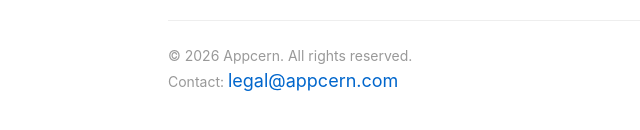
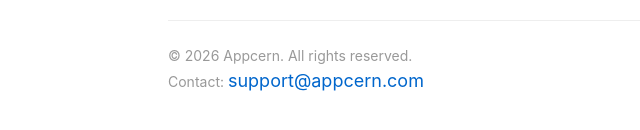
Before and after one commit to yavuz-spec/pare-legal, a plain HTML site: page index.html in a window 1280 px wide. Shown: the part 296-426 px from the top of the page, 172-812 px from the left. Drawn offline with Linux system fonts and the light colour scheme.

Commit message:
Update footer contact email from legal to support

```diff
--- a/index.html
+++ b/index.html
@@ -43,7 +43,7 @@
 
   <footer>
     © 2026 Appcern. All rights reserved.<br>
-    Contact: <a href="mailto:legal@appcern.com">legal@appcern.com</a>
+    Contact: <a href="mailto:legal@appcern.com">support@appcern.com</a>
   </footer>
 </body>
 </html>
```
